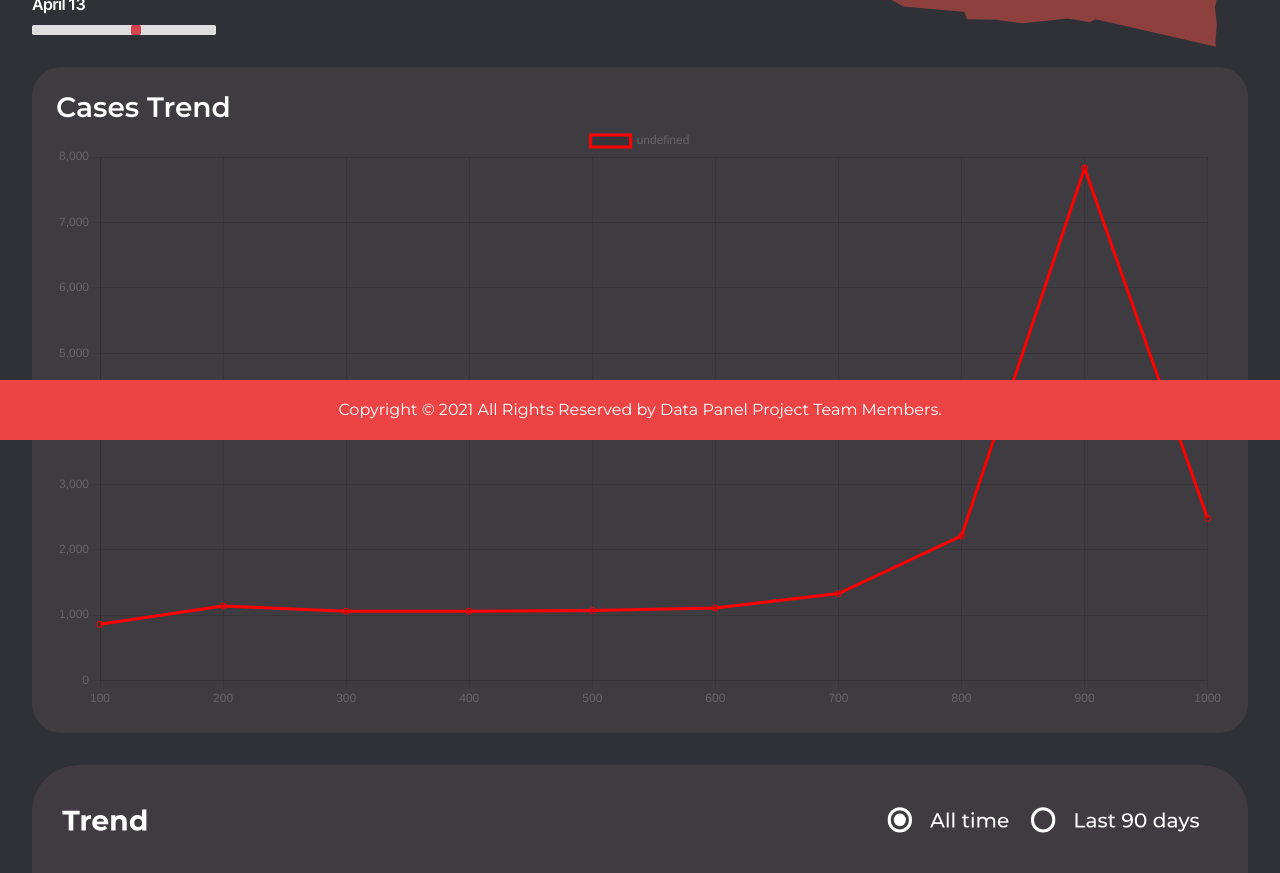
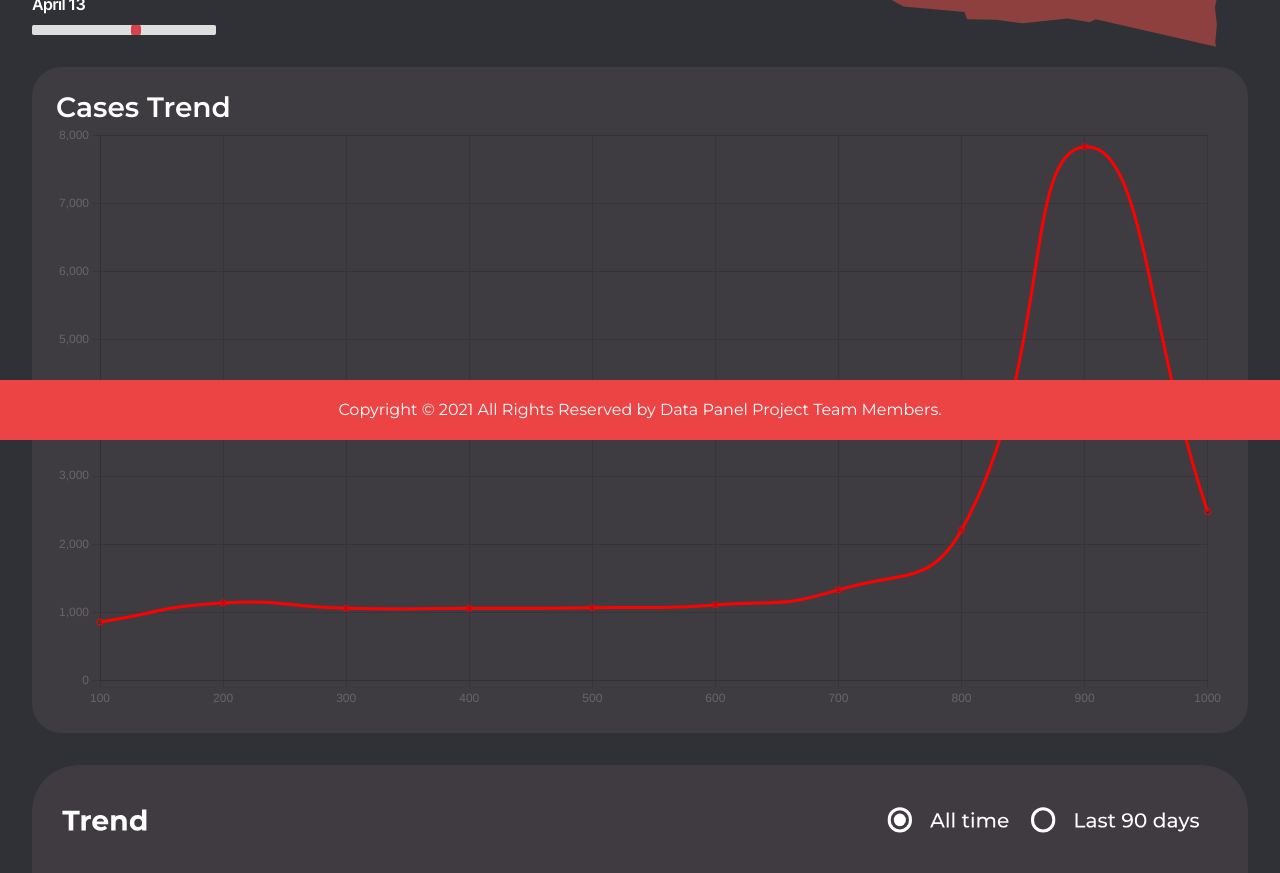
Before and after one commit to info340-au21/CovidNow-Datapanel, a React (Create React App) app: page /dashboard in a window 1280 px wide. Shown: the part 360-1233 px from the top of the page. Built offline with nearby package versions, Linux system fonts and the light colour scheme; no server answers; a web font is replaced by a local one.

Commit message:
Added tension to the line and removed legend

```diff
--- a/src/components/CasesGraph.js
+++ b/src/components/CasesGraph.js
@@ -20,11 +20,16 @@ export function CasesGraph(props) {
                         ],
                         borderColor: "red",
                         fill: false,
-                    }
+                        tension: 0.5,
+                    },
                 ],
             }}
             options={{
-                legend: { display: false }
+                plugins: {
+                    legend: {
+                        display: false,
+                    },
+                },
             }}
         />
     );
```
